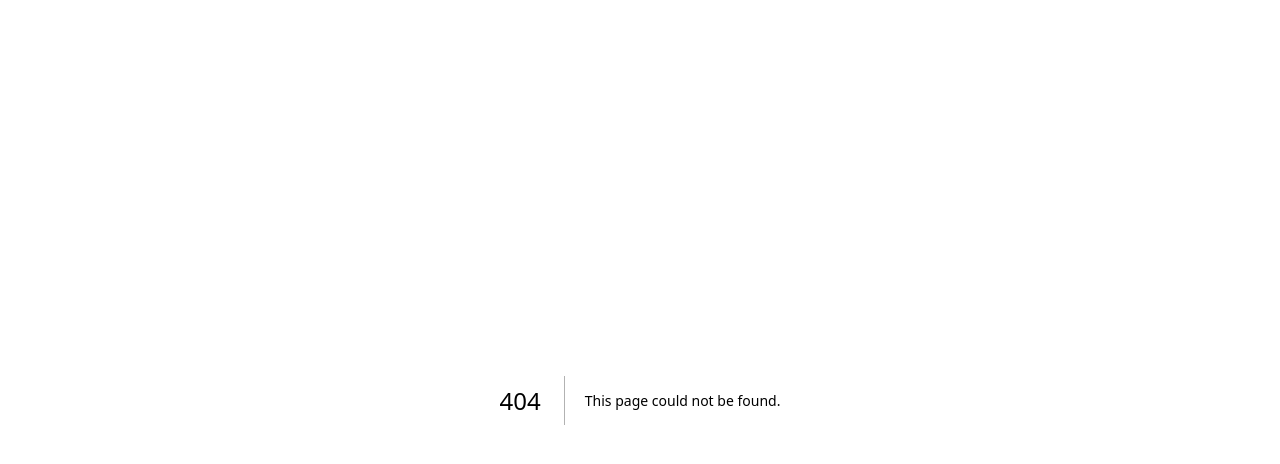
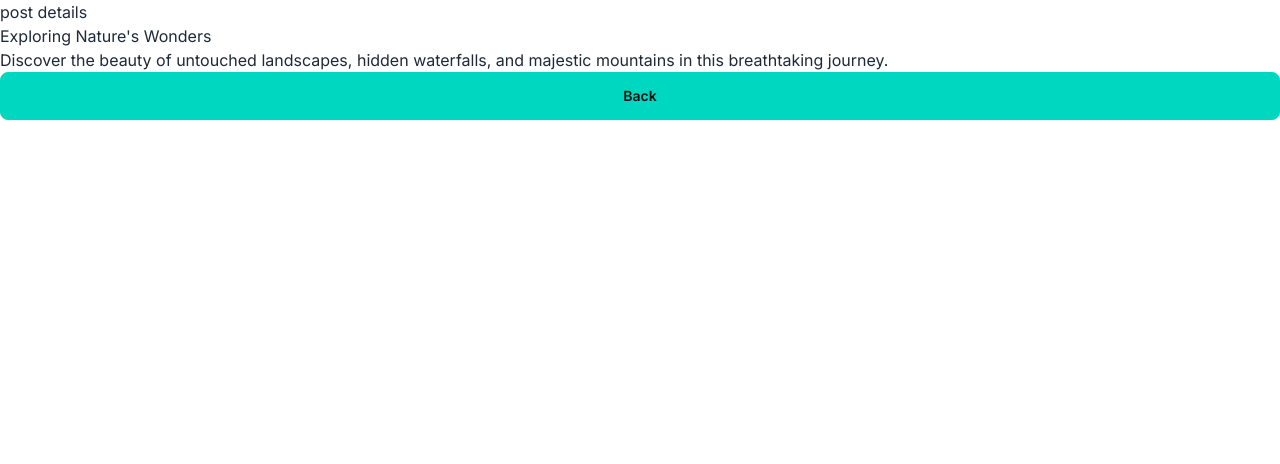
Before and after one commit to redwan9011/next-data-fetching, a Next.js app: page /post/1 in a window 1280 px wide. Before the commit this address had no page. Shown: the top 464 px of the page. Built offline with nearby package versions, Linux system fonts and the light colour scheme; data requests are answered from the project's data file.

Commit message:
build static data fetch

```diff
--- /dev/null
+++ b/src/app/post/[id]/page.js
@@ -0,0 +1,31 @@
+import Link from "next/link";
+export async function generateStaticParams() {
+    const res = await fetch ('http://localhost:5000/post')
+    const posts = await res.json()
+    const ids = posts.map( post =>  {
+        return {
+            id: post.id + ""
+        };
+
+    })
+    console.log(ids);
+    return ids
+  }
+
+
+const detailPage = async({params}) => {
+    console.log(params.id);
+    const res = await fetch(`http://localhost:5000/post/${params.id}`)
+    const detail =await res.json();
+    console.log(detail);
+    return (
+        <div className="card">
+            post details
+            <h1>{detail.title}</h1>
+            <h2>{detail.description}</h2>
+            <Link href='/post' className="btn btn-accent">Back</Link>
+        </div>
+    );
+};
+
+export default detailPage;
--- a/src/app/post/page.js
+++ b/src/app/post/page.js
@@ -1,3 +1,4 @@
+import Link from 'next/link';
 import React from 'react';
 
 const postPage = async() => {
@@ -13,7 +14,7 @@ const postPage = async() => {
     // console.log(posts);
     return (
         <div>
-            <h1>Total Postssssssssss: {posts.length} </h1>
+            <h1>Total Post: {posts.length} </h1>
            <div className='grid grid-cols-3 gap-7'>
            {
                 posts.map(post => <div key={post.id} className="card  bg-base-100 shadow-xl ">
@@ -22,7 +23,7 @@ const postPage = async() => {
                   <h2 className="card-title">{post.title}</h2>
                   <p>{post.description}</p>
                   <p>likes: {post.likes_count} </p>
-
+                <Link href={`/post/${post.id}`}> <buttn className="btn btn-primary">Details</buttn></Link>
                 </div>
               </div>)
             }
```
